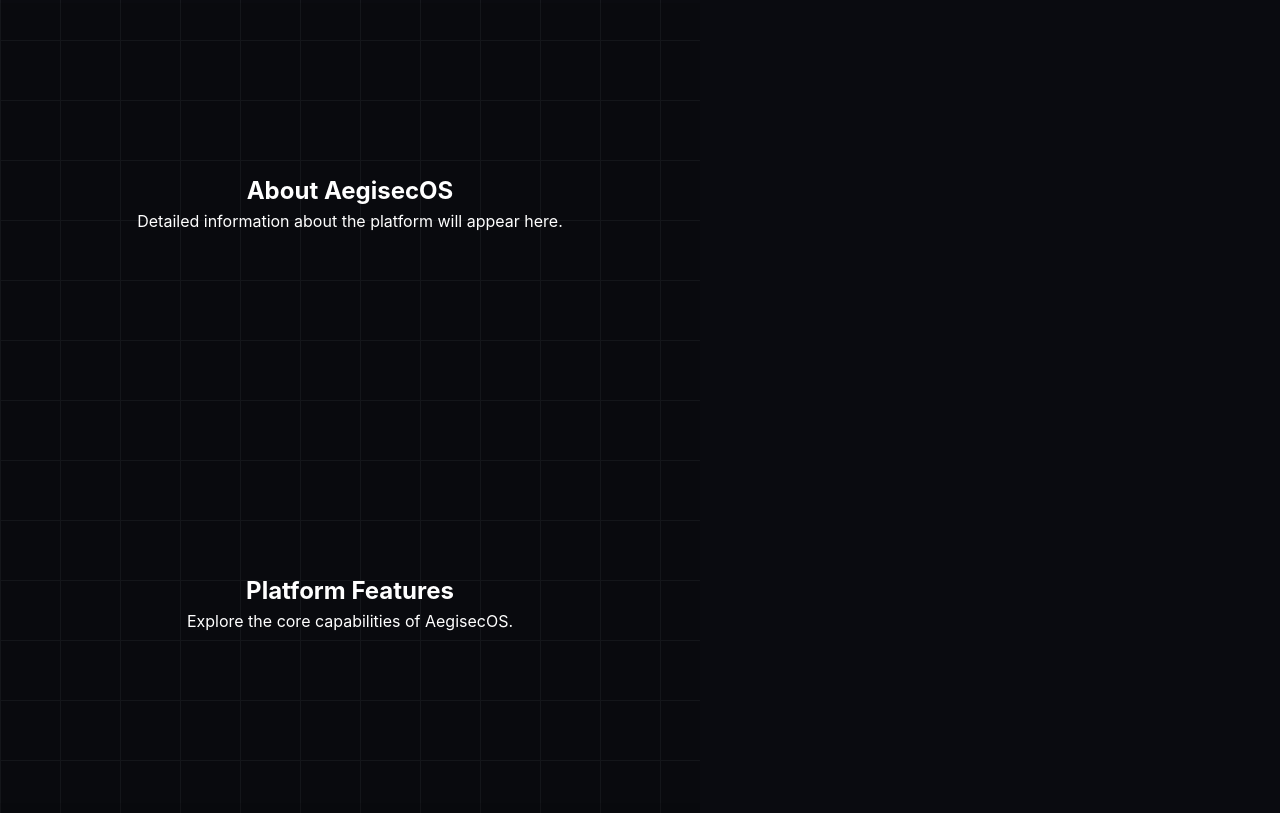
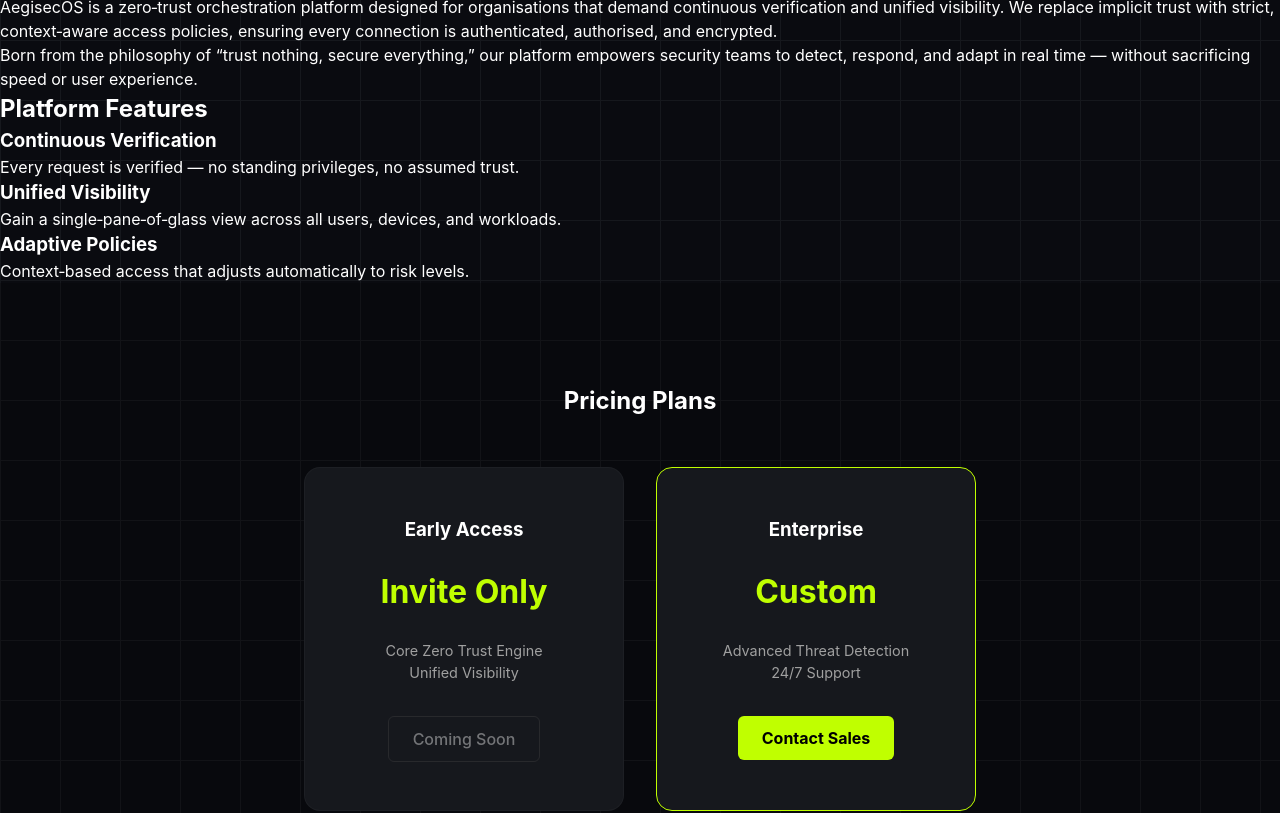
Before and after one commit to Obieverse-dev/aegisecos, a React (Vite) app: page / in a window 1280 px wide. Shown: the part 920-1733 px from the top of the page. Built offline with nearby package versions, Linux system fonts and the light colour scheme.

Commit message:
Update App.jsx

```diff
--- a/src/App.jsx
+++ b/src/App.jsx
@@ -11,10 +11,20 @@ const App = () => {
     if (email) setSubmitted(true);
   };
 
-  // Scrolls to the waitlist card when "Get Access" is clicked
+  // Scrolls to the waitlist card smoothly
   const scrollToWaitlist = () => {
     const card = document.querySelector('.waitlist-card');
     if (card) card.scrollIntoView({ behavior: 'smooth' });
+  };
+
+  // Opens the user’s email client, or shows an alert if that fails
+  const handleContactSales = () => {
+    const mailto = 'mailto:sales@aegisecos.com?subject=Enterprise%20Inquiry';
+    try {
+      window.location.href = mailto;
+    } catch {
+      alert('Please email us at sales@aegisecos.com');
+    }
   };
 
   return (
@@ -29,7 +39,7 @@ const App = () => {
           <a href="#platform">Platform</a>
           <a href="#pricing">Pricing</a>
           <button className="btn-secondary" onClick={() => alert('Login coming soon')}>Login</button>
-          <button className="btn-primary" onClick={scrollToWaitlist}>Get Access</button>
+          {/* Removed the “Get Access” nav button – now a hero CTA */}
         </div>
       </nav>
 
@@ -41,6 +51,11 @@ const App = () => {
             The Zero Trust orchestration platform providing unified visibility and continuous
             verification. Inspired by total awareness, built for ethical security.
           </p>
+
+          {/* Prominent centred CTA */}
+          <button className="btn-primary hero-cta" onClick={scrollToWaitlist}>
+            Get Access
+          </button>
 
           <div className="waitlist-card">
             <h3>Join the Waitlist</h3>
@@ -67,15 +82,39 @@ const App = () => {
         </div>
       </header>
 
-      {/* Added sections with matching ids for nav links */}
-      <section id="about" className="placeholder-section">
+      {/* About section with real content */}
+      <section id="about" className="content-section">
         <h2>About AegisecOS</h2>
-        <p>Detailed information about the platform will appear here.</p>
+        <p>
+          AegisecOS is a zero‑trust orchestration platform designed for organisations
+          that demand continuous verification and unified visibility. We replace implicit
+          trust with strict, context‑aware access policies, ensuring every connection is
+          authenticated, authorised, and encrypted.
+        </p>
+        <p>
+          Born from the philosophy of “trust nothing, secure everything,” our platform
+          empowers security teams to detect, respond, and adapt in real time — without
+          sacrificing speed or user experience.
+        </p>
       </section>
 
-      <section id="platform" className="placeholder-section">
+      {/* Platform section with real content */}
+      <section id="platform" className="content-section">
         <h2>Platform Features</h2>
-        <p>Explore the core capabilities of AegisecOS.</p>
+        <div className="feature-grid">
+          <div className="feature">
+            <h3>Continuous Verification</h3>
+            <p>Every request is verified — no standing privileges, no assumed trust.</p>
+          </div>
+          <div className="feature">
+            <h3>Unified Visibility</h3>
+            <p>Gain a single‑pane‑of‑glass view across all users, devices, and workloads.</p>
+          </div>
+          <div className="feature">
+            <h3>Adaptive Policies</h3>
+            <p>Context‑based access that adjusts automatically to risk levels.</p>
+          </div>
+        </div>
       </section>
 
       <section id="pricing" className="pricing-section">
@@ -97,10 +136,7 @@ const App = () => {
               <li>Advanced Threat Detection</li>
               <li>24/7 Support</li>
             </ul>
-            <button
-              className="btn-primary"
-              onClick={() => window.location.href = 'mailto:sales@aegisecos.com'}
-            >
+            <button className="btn-primary" onClick={handleContactSales}>
               Contact Sales
             </button>
           </div>
```
